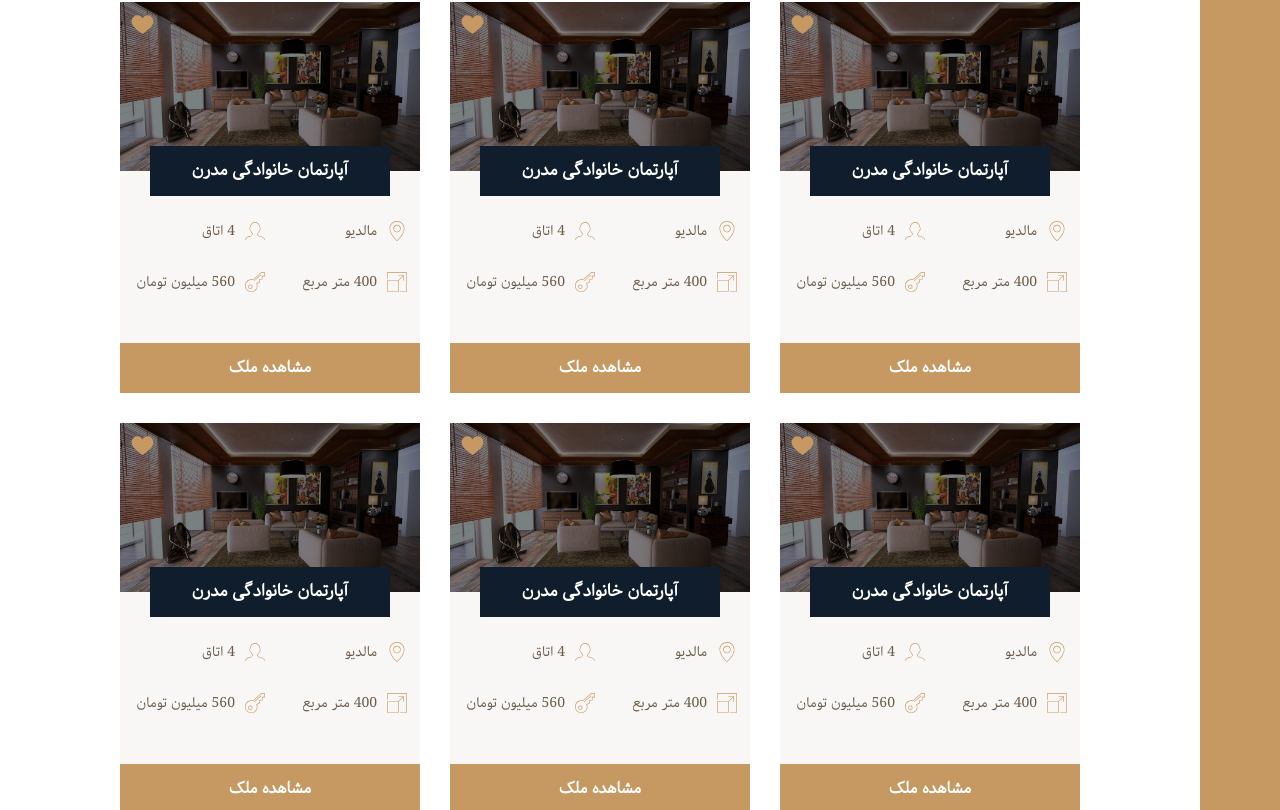
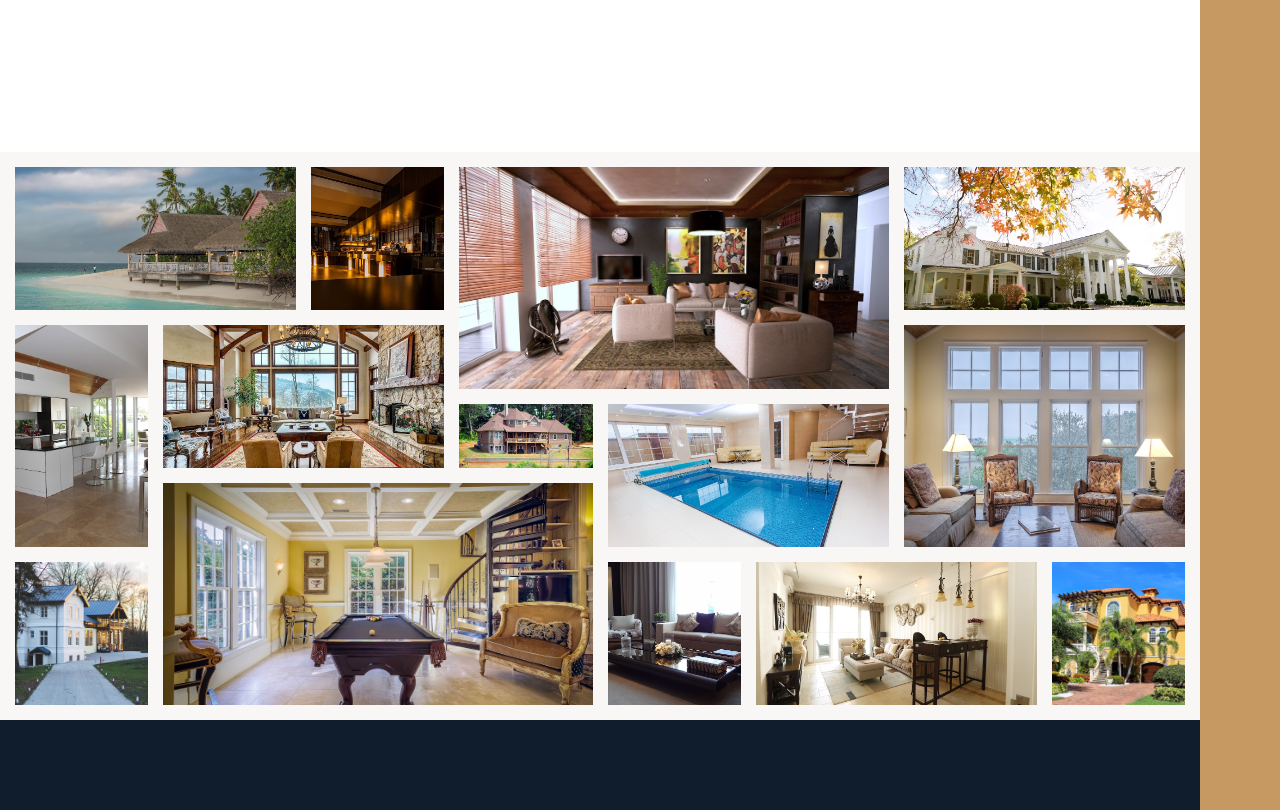
Before and after one commit to sahand-mahdilu/RealEstate-Next.js, a Next.js app: page / in a window 1280 px wide. Shown: the part 2001-2811 px from the top of the page. Built offline with nearby package versions, Linux system fonts and the light colour scheme.

Commit message:
feat : Home component created

```diff
--- /dev/null
+++ b/Components/modules/Home.js
@@ -0,0 +1,38 @@
+import React from 'react'
+
+export default function Home() {
+  return (
+    <div className="card">
+    <img src="img/gal-2.jpeg" alt="House 6" className="card__img" />
+    <h5 className="card__title">آپارتمان خانوادگی مدرن</h5>
+    <svg className="card__like">
+      <use xlinkHref="img/sprite.svg#icon-heart-full"></use>
+    </svg>
+    <div className="card__details">
+      <svg className="card__icon">
+        <use xlinkHref="img/sprite.svg#icon-map-pin"></use>
+      </svg>
+      <p className="card__text">مالدیو</p>
+
+      <svg className="card__icon">
+        <use xlinkHref="img/sprite.svg#icon-profile-male"></use>
+      </svg>
+      <p className="card__text">4 اتاق</p>
+
+      <svg className="card__icon">
+        <use xlinkHref="img/sprite.svg#icon-expand"></use>
+      </svg>
+      <p className="card__text">400 متر مربع</p>
+
+      <svg className="card__icon">
+        <use xlinkHref="img/sprite.svg#icon-key"></use>
+      </svg>
+      <p className="card__text">560 میلیون تومان</p>
+    </div>
+
+    <a href="singleHouse.html" className="btn btn-brown btn-card">
+      مشاهده ملک
+    </a>
+  </div>
+  )
+}
--- a/Components/template/index/Homes.js
+++ b/Components/template/index/Homes.js
@@ -3,198 +3,8 @@ import React from "react";
 export default function Homes() {
   return (
     <div className="homes">
-      <div className="card">
-        <img src="img/gal-2.jpeg" alt="House 6" className="card__img" />
-        <h5 className="card__title">آپارتمان خانوادگی مدرن</h5>
-        <svg className="card__like">
-          <use xlinkHref="img/sprite.svg#icon-heart-full"></use>
-        </svg>
-        <div className="card__details">
-          <svg className="card__icon">
-            <use xlinkHref="img/sprite.svg#icon-map-pin"></use>
-          </svg>
-          <p className="card__text">مالدیو</p>
 
-          <svg className="card__icon">
-            <use xlinkHref="img/sprite.svg#icon-profile-male"></use>
-          </svg>
-          <p className="card__text">4 اتاق</p>
 
-          <svg className="card__icon">
-            <use xlinkHref="img/sprite.svg#icon-expand"></use>
-          </svg>
-          <p className="card__text">400 متر مربع</p>
-
-          <svg className="card__icon">
-            <use xlinkHref="img/sprite.svg#icon-key"></use>
-          </svg>
-          <p className="card__text">560 میلیون تومان</p>
-        </div>
-
-        <a href="singleHouse.html" className="btn btn-brown btn-card">
-          مشاهده ملک
-        </a>
-      </div>
-      <div className="card">
-        <img src="img/gal-2.jpeg" alt="House 6" className="card__img" />
-        <h5 className="card__title">آپارتمان خانوادگی مدرن</h5>
-        <svg className="card__like">
-          <use xlinkHref="img/sprite.svg#icon-heart-full"></use>
-        </svg>
-        <div className="card__details">
-          <svg className="card__icon">
-            <use xlinkHref="img/sprite.svg#icon-map-pin"></use>
-          </svg>
-          <p className="card__text">مالدیو</p>
-
-          <svg className="card__icon">
-            <use xlinkHref="img/sprite.svg#icon-profile-male"></use>
-          </svg>
-          <p className="card__text">4 اتاق</p>
-
-          <svg className="card__icon">
-            <use xlinkHref="img/sprite.svg#icon-expand"></use>
-          </svg>
-          <p className="card__text">400 متر مربع</p>
-
-          <svg className="card__icon">
-            <use xlinkHref="img/sprite.svg#icon-key"></use>
-          </svg>
-          <p className="card__text">560 میلیون تومان</p>
-        </div>
-
-        <a href="singleHouse.html" className="btn btn-brown btn-card">
-          مشاهده ملک
-        </a>
-      </div>
-      <div className="card">
-        <img src="img/gal-2.jpeg" alt="House 6" className="card__img" />
-        <h5 className="card__title">آپارتمان خانوادگی مدرن</h5>
-        <svg className="card__like">
-          <use xlinkHref="img/sprite.svg#icon-heart-full"></use>
-        </svg>
-        <div className="card__details">
-          <svg className="card__icon">
-            <use xlinkHref="img/sprite.svg#icon-map-pin"></use>
-          </svg>
-          <p className="card__text">مالدیو</p>
-
-          <svg className="card__icon">
-            <use xlinkHref="img/sprite.svg#icon-profile-male"></use>
-          </svg>
-          <p className="card__text">4 اتاق</p>
-
-          <svg className="card__icon">
-            <use xlinkHref="img/sprite.svg#icon-expand"></use>
-          </svg>
-          <p className="card__text">400 متر مربع</p>
-
-          <svg className="card__icon">
-            <use xlinkHref="img/sprite.svg#icon-key"></use>
-          </svg>
-          <p className="card__text">560 میلیون تومان</p>
-        </div>
-
-        <a href="singleHouse.html" className="btn btn-brown btn-card">
-          مشاهده ملک
-        </a>
-      </div>
-      <div className="card">
-        <img src="img/gal-2.jpeg" alt="House 6" className="card__img" />
-        <h5 className="card__title">آپارتمان خانوادگی مدرن</h5>
-        <svg className="card__like">
-          <use xlinkHref="img/sprite.svg#icon-heart-full"></use>
-        </svg>
-        <div className="card__details">
-          <svg className="card__icon">
-            <use xlinkHref="img/sprite.svg#icon-map-pin"></use>
-          </svg>
-          <p className="card__text">مالدیو</p>
-
-          <svg className="card__icon">
-            <use xlinkHref="img/sprite.svg#icon-profile-male"></use>
-          </svg>
-          <p className="card__text">4 اتاق</p>
-
-          <svg className="card__icon">
-            <use xlinkHref="img/sprite.svg#icon-expand"></use>
-          </svg>
-          <p className="card__text">400 متر مربع</p>
-
-          <svg className="card__icon">
-            <use xlinkHref="img/sprite.svg#icon-key"></use>
-          </svg>
-          <p className="card__text">560 میلیون تومان</p>
-        </div>
-
-        <a href="singleHouse.html" className="btn btn-brown btn-card">
-          مشاهده ملک
-        </a>
-      </div>
-      <div className="card">
-        <img src="img/gal-2.jpeg" alt="House 6" className="card__img" />
-        <h5 className="card__title">آپارتمان خانوادگی مدرن</h5>
-        <svg className="card__like">
-          <use xlinkHref="img/sprite.svg#icon-heart-full"></use>
-        </svg>
-        <div className="card__details">
-          <svg className="card__icon">
-            <use xlinkHref="img/sprite.svg#icon-map-pin"></use>
-          </svg>
-          <p className="card__text">مالدیو</p>
-
-          <svg className="card__icon">
-            <use xlinkHref="img/sprite.svg#icon-profile-male"></use>
-          </svg>
-          <p className="card__text">4 اتاق</p>
-
-          <svg className="card__icon">
-            <use xlinkHref="img/sprite.svg#icon-expand"></use>
-          </svg>
-          <p className="card__text">400 متر مربع</p>
-
-          <svg className="card__icon">
-            <use xlinkHref="img/sprite.svg#icon-key"></use>
-          </svg>
-          <p className="card__text">560 میلیون تومان</p>
-        </div>
-
-        <a href="singleHouse.html" className="btn btn-brown btn-card">
-          مشاهده ملک
-        </a>
-      </div>
-      <div className="card">
-        <img src="img/gal-2.jpeg" alt="House 6" className="card__img" />
-        <h5 className="card__title">آپارتمان خانوادگی مدرن</h5>
-        <svg className="card__like">
-          <use xlinkHref="img/sprite.svg#icon-heart-full"></use>
-        </svg>
-        <div className="card__details">
-          <svg className="card__icon">
-            <use xlinkHref="img/sprite.svg#icon-map-pin"></use>
-          </svg>
-          <p className="card__text">مالدیو</p>
-
-          <svg className="card__icon">
-            <use xlinkHref="img/sprite.svg#icon-profile-male"></use>
-          </svg>
-          <p className="card__text">4 اتاق</p>
-
-          <svg className="card__icon">
-            <use xlinkHref="img/sprite.svg#icon-expand"></use>
-          </svg>
-          <p className="card__text">400 متر مربع</p>
-
-          <svg className="card__icon">
-            <use xlinkHref="img/sprite.svg#icon-key"></use>
-          </svg>
-          <p className="card__text">560 میلیون تومان</p>
-        </div>
-
-        <a href="singleHouse.html" className="btn btn-brown btn-card">
-          مشاهده ملک
-        </a>
-      </div>
     </div>
   );
 }
--- a/pages/index.js
+++ b/pages/index.js
@@ -3,6 +3,7 @@ import { Geist, Geist_Mono } from "next/font/google";
 import Features from "@/Components/template/index/Features";
 import Story from "@/Components/template/index/Story";
 import Homes from "@/Components/template/index/Homes";
+import Gallery from "@/Components/template/index/Gallery";
 
 const geistSans = Geist({
   variable: "--font-geist-sans",
@@ -20,6 +21,7 @@ export default function Home() {
       <Features />
       <Story/>
       <Homes/>
+      <Gallery/>
     </>
   );
 }
```
